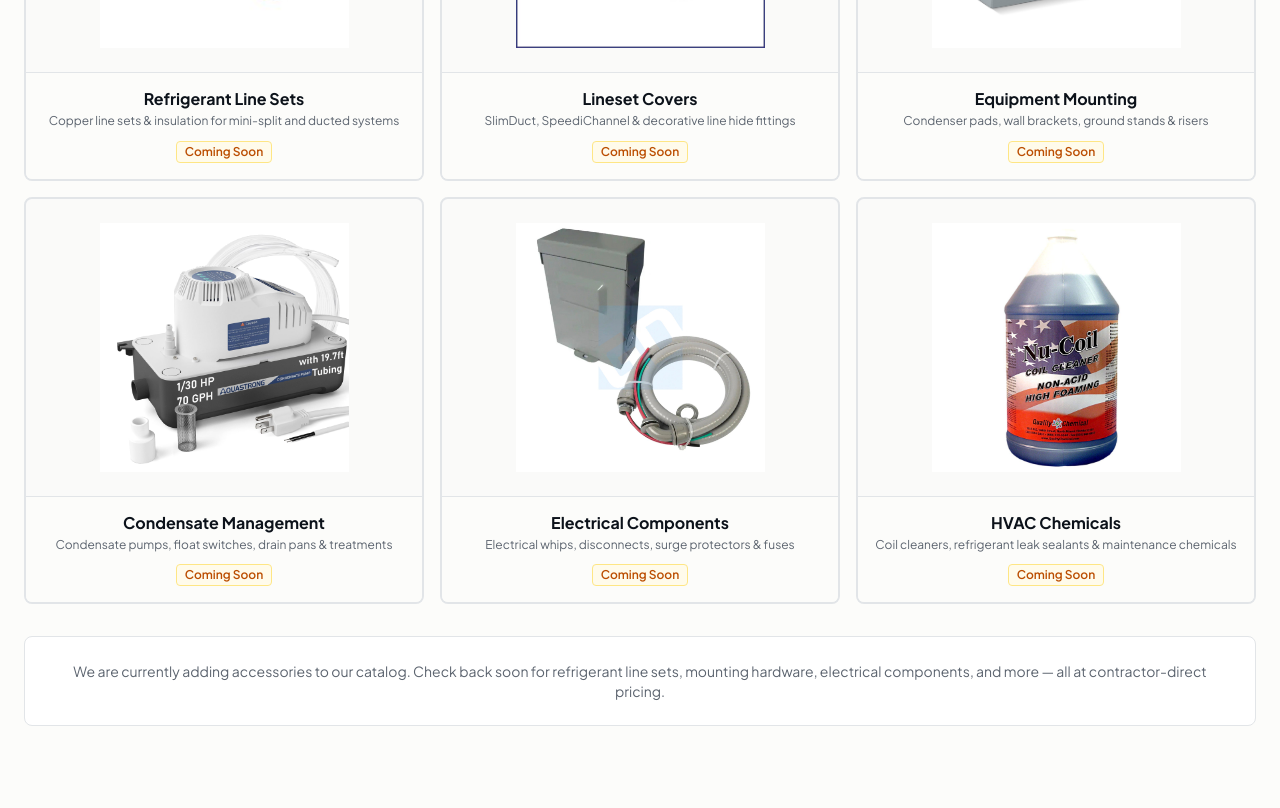
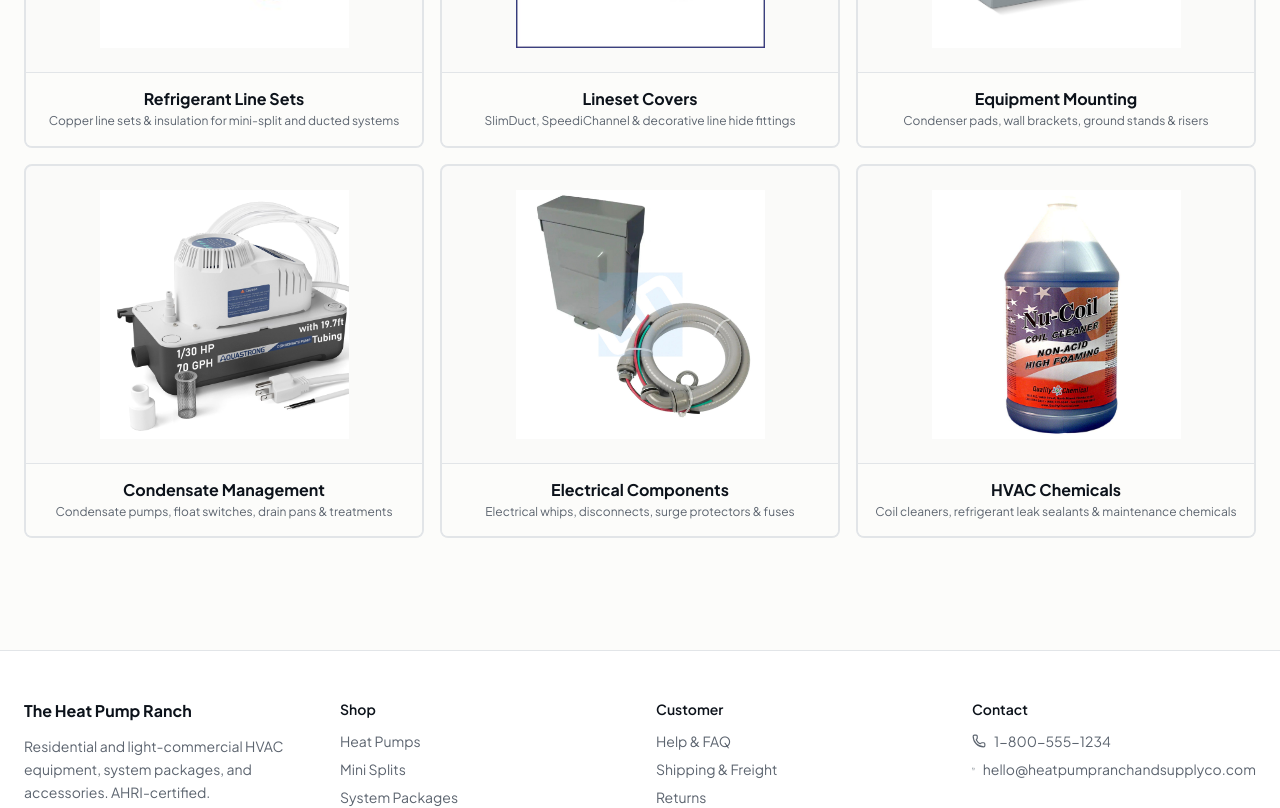
Before and after one commit to nwood3764-sys/Heat-Pump-Ranch-and-Supply-Co, a Next.js app in the folder hpr-app-initial/hpr-app/: page /accessories in a window 1280 px wide. Shown: the part 480-1288 px from the top of the page. Built offline with nearby package versions, Linux system fonts and the light colour scheme.

Commit message:
fix: remove Coming Soon badges from accessories tiles, make tiles clickable

```diff
--- a/hpr-app-initial/hpr-app/app/(storefront)/accessories/page.tsx
+++ b/hpr-app-initial/hpr-app/app/(storefront)/accessories/page.tsx
@@ -17,37 +17,37 @@ const ACCESSORY_TILES = [
   {
     label: "Refrigerant Line Sets",
     description: "Copper line sets & insulation for mini-split and ducted systems",
-    href: "/accessories/line-sets",
+    href: "/catalog?type=accessories&sub=line-sets",
     image: "/tiles/accessories/line-sets.jpg",
   },
   {
     label: "Lineset Covers",
     description: "SlimDuct, SpeediChannel & decorative line hide fittings",
-    href: "/accessories/lineset-covers",
+    href: "/catalog?type=accessories&sub=lineset-covers",
     image: "/tiles/accessories/lineset-covers.png",
   },
   {
     label: "Equipment Mounting",
     description: "Condenser pads, wall brackets, ground stands & risers",
-    href: "/accessories/equipment-mounting",
+    href: "/catalog?type=accessories&sub=equipment-mounting",
     image: "/tiles/accessories/equipment-mounting.jpg",
   },
   {
     label: "Condensate Management",
     description: "Condensate pumps, float switches, drain pans & treatments",
-    href: "/accessories/condensate-management",
+    href: "/catalog?type=accessories&sub=condensate-management",
     image: "/tiles/accessories/condensate-management.jpg",
   },
   {
     label: "Electrical Components",
     description: "Electrical whips, disconnects, surge protectors & fuses",
-    href: "/accessories/electrical-components",
+    href: "/catalog?type=accessories&sub=electrical-components",
     image: "/tiles/accessories/electrical-components.jpg",
   },
   {
     label: "HVAC Chemicals",
     description: "Coil cleaners, refrigerant leak sealants & maintenance chemicals",
-    href: "/accessories/hvac-chemicals",
+    href: "/catalog?type=accessories&sub=hvac-chemicals",
     image: "/tiles/accessories/hvac-chemicals.jpg",
   },
 ];
@@ -79,8 +79,9 @@ export default function AccessoriesPage() {
       <section className="container pb-12">
         <div className="grid grid-cols-2 md:grid-cols-3 gap-3 md:gap-4">
           {ACCESSORY_TILES.map((tile) => (
-            <div
+            <Link
               key={tile.href}
+              href={tile.href}
               className="group relative flex flex-col items-center rounded-lg border-2 border-border bg-background overflow-hidden hover:border-primary hover:shadow-md transition-all"
             >
               {/* Image area */}
@@ -102,23 +103,9 @@ export default function AccessoriesPage() {
                 <div className="text-[11px] md:text-xs text-muted-foreground mt-1 leading-snug hidden sm:block">
                   {tile.description}
                 </div>
-                <div className="mt-2">
-                  <span className="inline-block text-[10px] md:text-xs font-semibold text-amber-700 bg-amber-50 border border-amber-200 rounded px-2 py-0.5">
-                    Coming Soon
-                  </span>
-                </div>
               </div>
-            </div>
+            </Link>
           ))}
-        </div>
-
-        {/* Info note */}
-        <div className="mt-8 rounded-lg border bg-card p-4 md:p-6 text-center">
-          <p className="text-sm text-muted-foreground">
-            We are currently adding accessories to our catalog. Check back soon
-            for refrigerant line sets, mounting hardware, electrical components,
-            and more — all at contractor-direct pricing.
-          </p>
         </div>
       </section>
     </>
```
